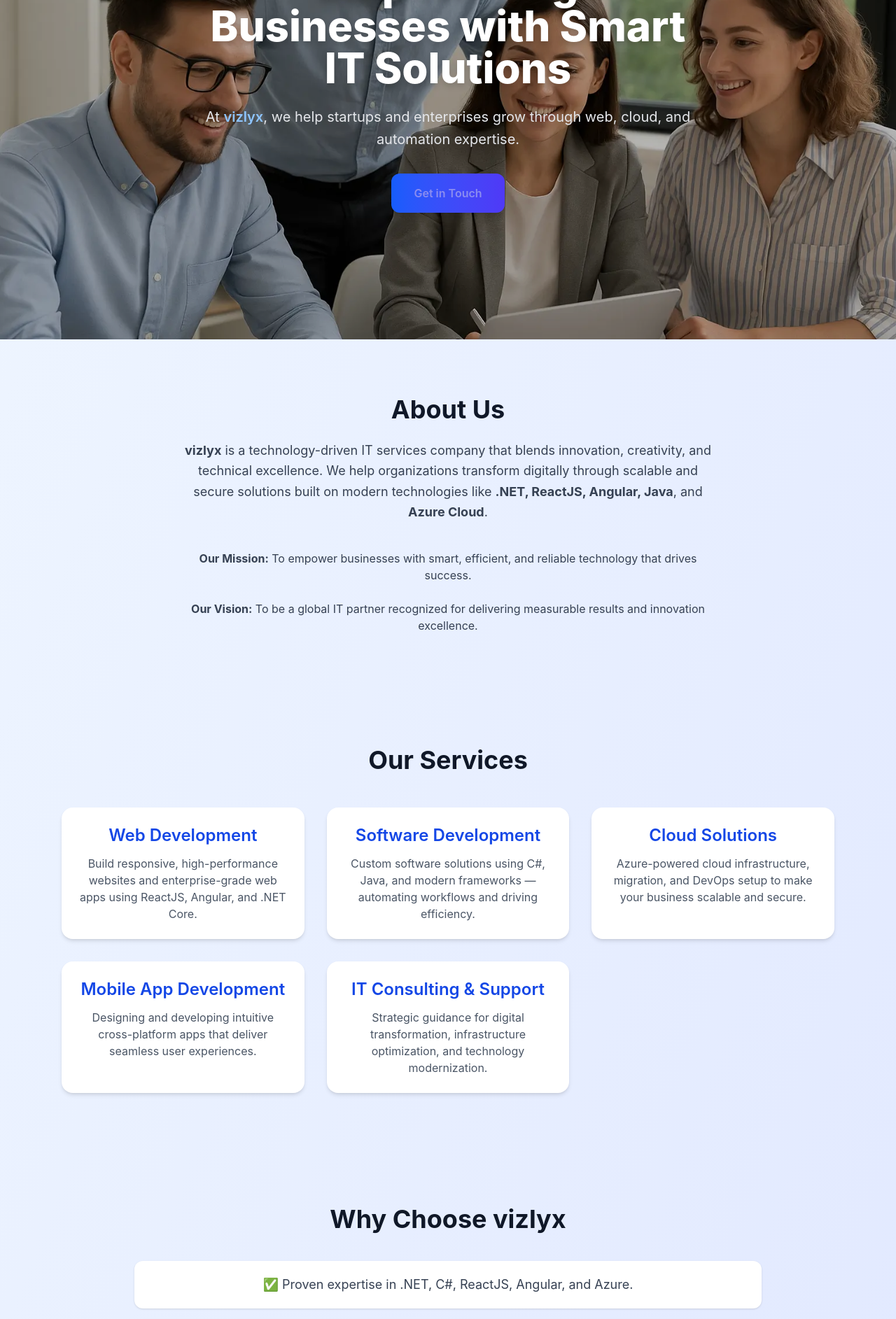
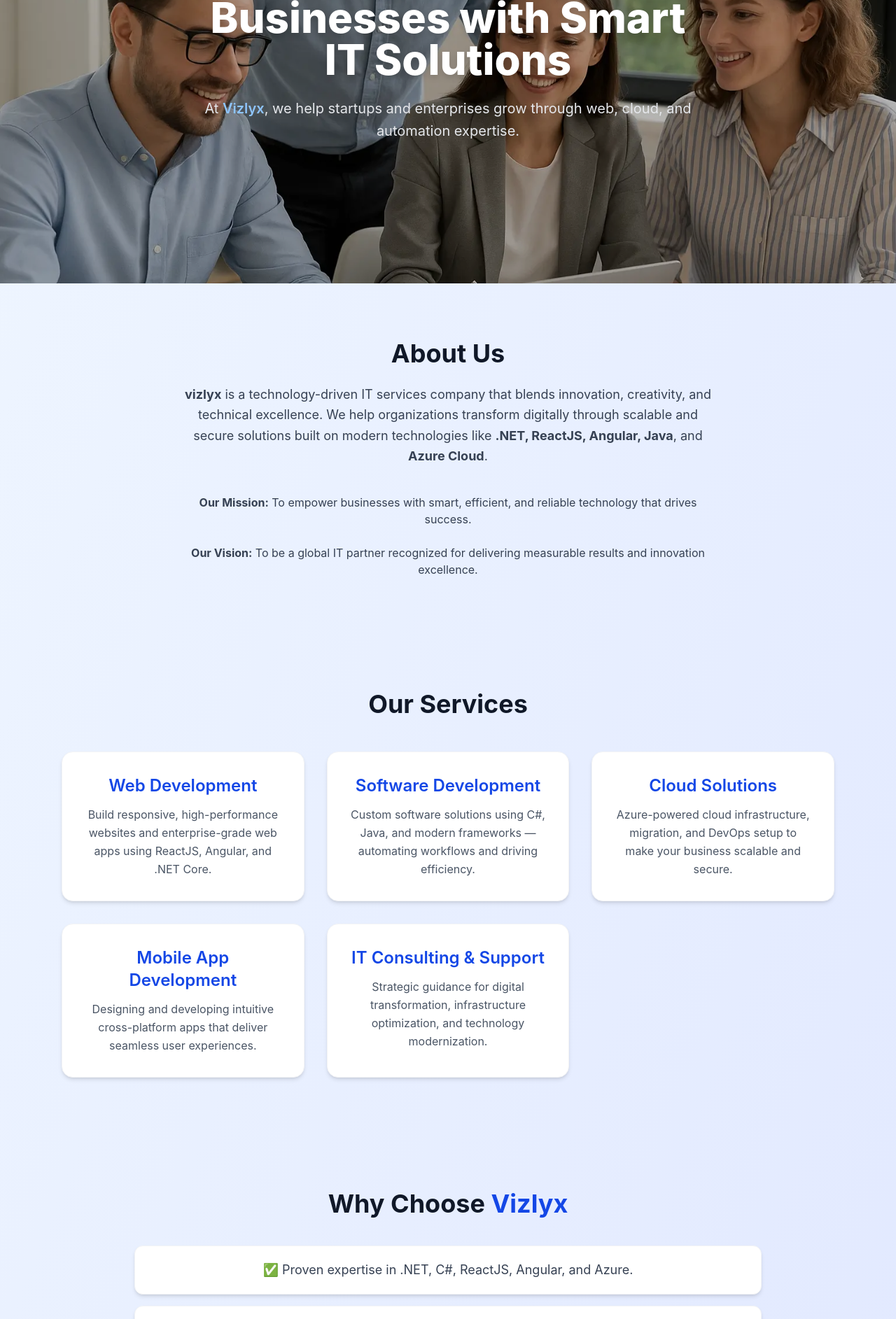
Before and after one commit to vimalrajsiwan/next-web, a Next.js app: page / in a window 1280 px wide. Shown: the part 300-2185 px from the top of the page at 70% size. Built offline with nearby package versions, Linux system fonts and the light colour scheme.

Commit message:
fixed initial load time issue

```diff
--- a/src/app/page.tsx
+++ b/src/app/page.tsx
@@ -1,4 +1,4 @@
-// "use client";
+// //"use client";
 
 // import HeroSection from "@/component/HeroSection";
 // import ServicesSection from "@/component/ServicesSection";
@@ -21,7 +21,7 @@
 //   );
 // }
 
-"use client";
+// //"use client";
 
 import HeroSection from "@/component/HeroSection";
 import AboutSection from "@/component/AboutSection";
--- a/src/component/FooterSection.tsx
+++ b/src/component/FooterSection.tsx
@@ -1,4 +1,4 @@
-"use client";
+//"use client";
 
 import Link from "next/link";
 import { motion } from "framer-motion";
--- a/src/component/HeroSection.tsx
+++ b/src/component/HeroSection.tsx
@@ -1,84 +1,132 @@
-// "use client";
+// // //"use client";
+
+// // import { motion } from "framer-motion";
+// // import Link from "next/link";
+
+// // export default function HeroSection() {
+// //   return (
+// //     <section
+// //       className="relative h-[90vh] flex items-center justify-center text-center text-white bg-cover bg-center"
+// //       style={{
+// //         backgroundImage: "url('/images/hero-section.png')",
+// //       }}
+// //     >
+// //       {/* Gradient Overlay */}
+// //       <div className="absolute inset-0 bg-gradient-to-b from-black/60 via-black/40 to-black/70" />
+
+// //       {/* Hero Content */}
+// //       <motion.div
+// //         initial={{ opacity: 0, y: 40 }}
+// //         animate={{ opacity: 1, y: 0 }}
+// //         transition={{ duration: 1 }}
+// //         className="relative z-10 max-w-3xl px-6"
+// //       >
+// //         <h1 className="text-5xl sm:text-6xl font-extrabold tracking-tight mb-6 drop-shadow-lg">
+// //           Empowering Businesses with <br className="hidden sm:block" /> Smart IT
+// //           Solutions
+// //         </h1>
+
+// //         <p className="text-lg sm:text-xl text-gray-200 mb-10 leading-relaxed">
+// //           At <span className="font-semibold text-blue-400">vizlyx</span>, we
+// //           help startups and enterprises grow through modern web, cloud, and
+// //           automation solutions.
+// //         </p>
+// //       </motion.div>
+
+// //       <div className="absolute bottom-0 inset-x-0 h-40 bg-gradient-to-t from-gray-900/70 to-transparent" />
+// //     </section>
+// //   );
+// // }
+
+// //"use client";
 
 // import { motion } from "framer-motion";
+// import Image from "next/image";
 // import Link from "next/link";
 
 // export default function HeroSection() {
 //   return (
-//     <section
-//       className="relative h-[90vh] flex items-center justify-center text-center text-white bg-cover bg-center"
-//       style={{
-//         backgroundImage: "url('/images/hero-section.png')",
-//       }}
-//     >
-//       {/* Gradient Overlay */}
-//       <div className="absolute inset-0 bg-gradient-to-b from-black/60 via-black/40 to-black/70" />
-
-//       {/* Hero Content */}
-//       <motion.div
-//         initial={{ opacity: 0, y: 40 }}
-//         animate={{ opacity: 1, y: 0 }}
-//         transition={{ duration: 1 }}
-//         className="relative z-10 max-w-3xl px-6"
-//       >
-//         <h1 className="text-5xl sm:text-6xl font-extrabold tracking-tight mb-6 drop-shadow-lg">
-//           Empowering Businesses with <br className="hidden sm:block" /> Smart IT
-//           Solutions
-//         </h1>
-
-//         <p className="text-lg sm:text-xl text-gray-200 mb-10 leading-relaxed">
-//           At <span className="font-semibold text-blue-400">vizlyx</span>, we
-//           help startups and enterprises grow through modern web, cloud, and
-//           automation solutions.
-//         </p>
-//       </motion.div>
-
-//       <div className="absolute bottom-0 inset-x-0 h-40 bg-gradient-to-t from-gray-900/70 to-transparent" />
+//     <section className="relative w-full h-[90vh] flex items-center justify-center text-center overflow-hidden">
+//       <Image
+//         src="/images/hero-section.webp"
+//         alt="IT team collaboration"
+//         fill
+//         className="object-cover brightness-75"
+//         priority
+//       />
+//       <div className="relative z-10 max-w-3xl px-6">
+//         <motion.h1
+//           initial={{ opacity: 0, y: 40 }}
+//           animate={{ opacity: 1, y: 0 }}
+//           transition={{ duration: 0.7 }}
+//           className="text-5xl sm:text-6xl font-extrabold text-white mb-6 drop-shadow-lg"
+//         >
+//           Empowering Businesses with Smart IT Solutions
+//         </motion.h1>
+//         <motion.p
+//           initial={{ opacity: 0 }}
+//           animate={{ opacity: 1 }}
+//           transition={{ delay: 0.2 }}
+//           className="text-xl text-gray-200 mb-8 leading-relaxed"
+//         >
+//           At <span className="font-semibold text-blue-300">vizlyx</span>, we
+//           help startups and enterprises grow through web, cloud, and automation
+//           expertise.
+//         </motion.p>
+//         <Link
+//           href="/contact"
+//           className="inline-block bg-gradient-to-r from-blue-600 to-indigo-600 text-white px-8 py-4 rounded-xl font-semibold shadow-lg hover:from-blue-700 hover:to-indigo-700 transition-all duration-300"
+//         >
+//           Get in Touch
+//         </Link>
+//       </div>
 //     </section>
 //   );
 // }
 
-"use client";
+// "use client";
 
-import { motion } from "framer-motion";
 import Image from "next/image";
 import Link from "next/link";
 
 export default function HeroSection() {
   return (
-    <section className="relative w-full h-[90vh] flex items-center justify-center text-center overflow-hidden">
+    <section className="relative w-full h-[80vh] flex items-center justify-center text-center overflow-hidden">
+      {/* Background Image */}
+
       <Image
         src="/images/hero-section.webp"
         alt="IT team collaboration"
         fill
         className="object-cover brightness-75"
         priority
+        quality={80}
       />
+
+      {/* Content */}
       <div className="relative z-10 max-w-3xl px-6">
-        <motion.h1
-          initial={{ opacity: 0, y: 40 }}
-          animate={{ opacity: 1, y: 0 }}
-          transition={{ duration: 0.7 }}
-          className="text-5xl sm:text-6xl font-extrabold text-white mb-6 drop-shadow-lg"
-        >
+        <h1 className="text-5xl sm:text-6xl font-extrabold text-white mb-6 drop-shadow-lg">
           Empowering Businesses with Smart IT Solutions
-        </motion.h1>
-        <motion.p
-          initial={{ opacity: 0 }}
-          animate={{ opacity: 1 }}
-          transition={{ delay: 0.2 }}
-          className="text-xl text-gray-200 mb-8 leading-relaxed"
-        >
-          At <span className="font-semibold text-blue-300">vizlyx</span>, we
+        </h1>
+
+        <p className="text-xl text-gray-200 mb-8 leading-relaxed">
+          At <span className="font-semibold text-blue-300">Vizlyx</span>, we
           help startups and enterprises grow through web, cloud, and automation
           expertise.
-        </motion.p>
-        <Link
+        </p>
+
+        {/* <Link
           href="/contact"
-          className="inline-block bg-gradient-to-r from-blue-600 to-indigo-600 text-white px-8 py-4 rounded-xl font-semibold shadow-lg hover:from-blue-700 hover:to-indigo-700 transition-all duration-300"
+          className="inline-block bg-gradient-to-r from-blue-600 to-indigo-600 text-white px-8 py-4 rounded-xl font-semibold shadow-lg hover:shadow-xl hover:brightness-110 transition-all duration-300"
         >
           Get in Touch
         </Link>
+        <Link
+          href="/contact"
+          className="inline-block bg-gradient-to-r from-sky-500 to-blue-700 text-white px-8 py-4 rounded-xl font-semibold shadow-lg hover:shadow-xl hover:scale-105 transition-all duration-300"
+        >
+          Get in Touch
+        </Link> */}
       </div>
     </section>
   );
--- a/src/component/ServicesSection.tsx
+++ b/src/component/ServicesSection.tsx
@@ -1,7 +1,67 @@
-"use client";
+// //"use client";
 
-import { motion } from "framer-motion";
+// import { motion } from "framer-motion";
 
+// const services = [
+//   {
+//     title: "Web Development",
+//     description:
+//       "Build responsive, high-performance websites and enterprise-grade web apps using ReactJS, Angular, and .NET Core.",
+//   },
+//   {
+//     title: "Software Development",
+//     description:
+//       "Custom software solutions using C#, Java, and modern frameworks — automating workflows and driving efficiency.",
+//   },
+//   {
+//     title: "Cloud Solutions",
+//     description:
+//       "Azure-powered cloud infrastructure, migration, and DevOps setup to make your business scalable and secure.",
+//   },
+//   {
+//     title: "Mobile App Development",
+//     description:
+//       "Designing and developing intuitive cross-platform apps that deliver seamless user experiences.",
+//   },
+//   {
+//     title: "IT Consulting & Support",
+//     description:
+//       "Strategic guidance for digital transformation, infrastructure optimization, and technology modernization.",
+//   },
+// ];
+
+// export default function ServicesSection() {
+//   return (
+//     <section className="py-20 text-center">
+//       <motion.h2
+//         initial={{ opacity: 0, y: 30 }}
+//         whileInView={{ opacity: 1, y: 0 }}
+//         transition={{ duration: 0.5 }}
+//         className="text-4xl font-bold text-gray-900 mb-12"
+//       >
+//         Our Services
+//       </motion.h2>
+//       <div className="grid md:grid-cols-3 gap-8 max-w-6xl mx-auto px-6">
+//         {services.map((s, i) => (
+//           <motion.div
+//             key={i}
+//             initial={{ opacity: 0, y: 30 }}
+//             whileInView={{ opacity: 1, y: 0 }}
+//             transition={{ delay: i * 0.1 }}
+//             className="bg-white rounded-2xl shadow-md p-6 hover:shadow-xl transition"
+//           >
+//             <h3 className="text-2xl font-semibold text-blue-700 mb-3">
+//               {s.title}
+//             </h3>
+//             <p className="text-gray-600">{s.description}</p>
+//           </motion.div>
+//         ))}
+//       </div>
+//     </section>
+//   );
+// }
+
+export default function ServicesSection() {
   const services = [
     {
       title: "Web Development",
@@ -30,31 +90,21 @@
     },
   ];
 
-export default function ServicesSection() {
   return (
     <section className="py-20 text-center">
-      <motion.h2
-        initial={{ opacity: 0, y: 30 }}
-        whileInView={{ opacity: 1, y: 0 }}
-        transition={{ duration: 0.5 }}
-        className="text-4xl font-bold text-gray-900 mb-12"
-      >
-        Our Services
-      </motion.h2>
+      <h2 className="text-4xl font-bold text-gray-900 mb-12">Our Services</h2>
+
       <div className="grid md:grid-cols-3 gap-8 max-w-6xl mx-auto px-6">
         {services.map((s, i) => (
-          <motion.div
+          <div
             key={i}
-            initial={{ opacity: 0, y: 30 }}
-            whileInView={{ opacity: 1, y: 0 }}
-            transition={{ delay: i * 0.1 }}
-            className="bg-white rounded-2xl shadow-md p-6 hover:shadow-xl transition"
+            className="bg-white rounded-2xl shadow-md p-8 hover:shadow-xl transition duration-300 border border-gray-100"
           >
             <h3 className="text-2xl font-semibold text-blue-700 mb-3">
               {s.title}
             </h3>
-            <p className="text-gray-600">{s.description}</p>
-          </motion.div>
+            <p className="text-gray-600 leading-relaxed">{s.description}</p>
+          </div>
         ))}
       </div>
     </section>
--- a/src/component/WhyChooseUsSection.tsx
+++ b/src/component/WhyChooseUsSection.tsx
@@ -1,7 +1,44 @@
-"use client";
+// //"use client";
 
-import { motion } from "framer-motion";
+// import { motion } from "framer-motion";
 
+// const points = [
+//   "Proven expertise in .NET, C#, ReactJS, Angular, and Azure.",
+//   "Client-first approach with measurable outcomes.",
+//   "Agile, transparent, and collaborative work process.",
+//   "Full-stack development capabilities across technologies.",
+//   "Focus on scalability, performance, and security.",
+// ];
+
+// export default function WhyChooseUsSection() {
+//   return (
+//     <section className="py-20 text-center">
+//       <motion.h2
+//         initial={{ opacity: 0, y: 30 }}
+//         whileInView={{ opacity: 1, y: 0 }}
+//         transition={{ duration: 0.5 }}
+//         className="text-4xl font-bold mb-10 text-gray-900"
+//       >
+//         Why Choose vizlyx
+//       </motion.h2>
+//       <ul className="max-w-4xl mx-auto space-y-4 text-lg text-gray-700">
+//         {points.map((p, i) => (
+//           <motion.li
+//             key={i}
+//             initial={{ opacity: 0, y: 20 }}
+//             whileInView={{ opacity: 1, y: 0 }}
+//             transition={{ delay: i * 0.1 }}
+//             className="bg-white rounded-xl p-5 shadow-sm hover:shadow-md transition"
+//           >
+//             ✅ {p}
+//           </motion.li>
+//         ))}
+//       </ul>
+//     </section>
+//   );
+// }
+
+export default function WhyChooseUsSection() {
   const points = [
     "Proven expertise in .NET, C#, ReactJS, Angular, and Azure.",
     "Client-first approach with measurable outcomes.",
@@ -10,28 +47,20 @@
     "Focus on scalability, performance, and security.",
   ];
 
-export default function WhyChooseUsSection() {
   return (
     <section className="py-20 text-center">
-      <motion.h2
-        initial={{ opacity: 0, y: 30 }}
-        whileInView={{ opacity: 1, y: 0 }}
-        transition={{ duration: 0.5 }}
-        className="text-4xl font-bold mb-10 text-gray-900"
-      >
-        Why Choose vizlyx
-      </motion.h2>
+      <h2 className="text-4xl font-bold mb-10 text-gray-900">
+        Why Choose <span className="text-blue-700">Vizlyx</span>
+      </h2>
+
       <ul className="max-w-4xl mx-auto space-y-4 text-lg text-gray-700">
         {points.map((p, i) => (
-          <motion.li
+          <li
             key={i}
-            initial={{ opacity: 0, y: 20 }}
-            whileInView={{ opacity: 1, y: 0 }}
-            transition={{ delay: i * 0.1 }}
-            className="bg-white rounded-xl p-5 shadow-sm hover:shadow-md transition"
+            className="bg-white rounded-xl p-5 shadow-md hover:shadow-lg transition duration-300 border border-gray-100"
           >
             ✅ {p}
-          </motion.li>
+          </li>
         ))}
       </ul>
     </section>
--- a/src/component/footer.tsx
+++ b/src/component/footer.tsx
@@ -1,8 +1,6 @@
-"use client";
-import { useState } from "react";
+//"use client";
 
 export default function Footer() {
-  const [open, setOpen] = useState(false);
   return (
     <>
       <footer className="w-full py-6 bg-black text-white text-center">
```
Also changed, not shown: src/app/MobileNav.tsx (+10 -2 lines), src/component/AboutSection.tsx (+38 -10 lines), src/component/CTASection.tsx (+32 -10 lines), src/component/IndustriesSection.tsx (+45 -16 lines). Lines whose indentation alone changed are shown as unchanged.
